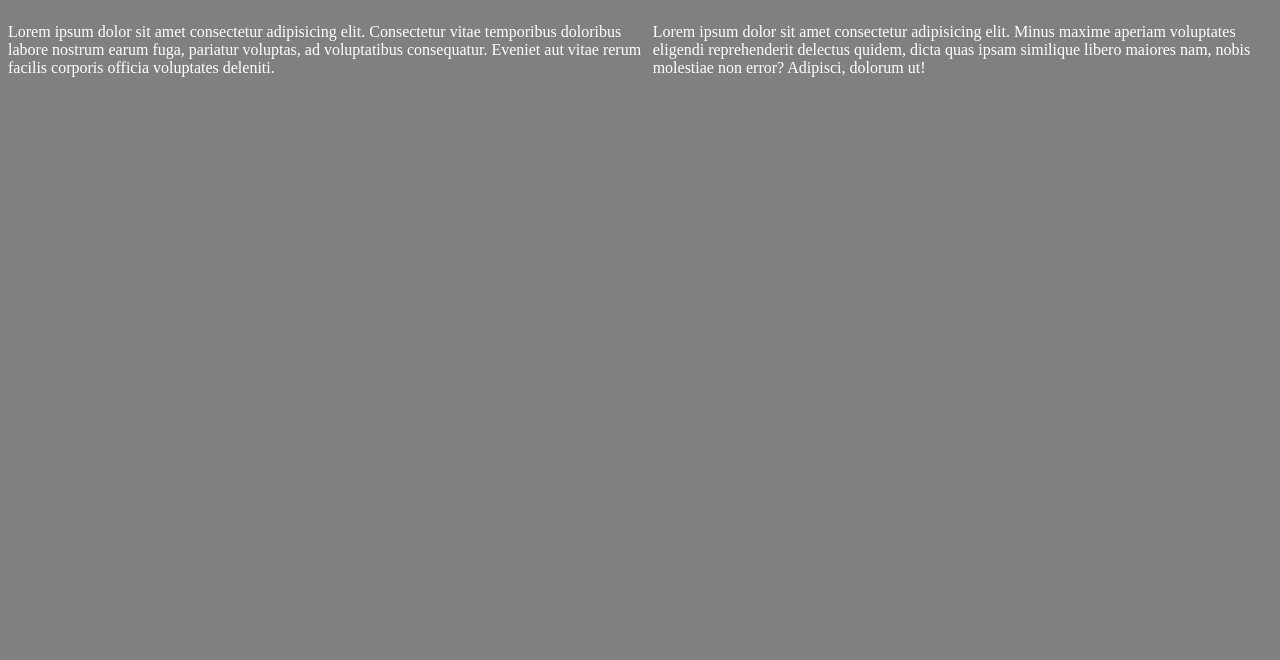
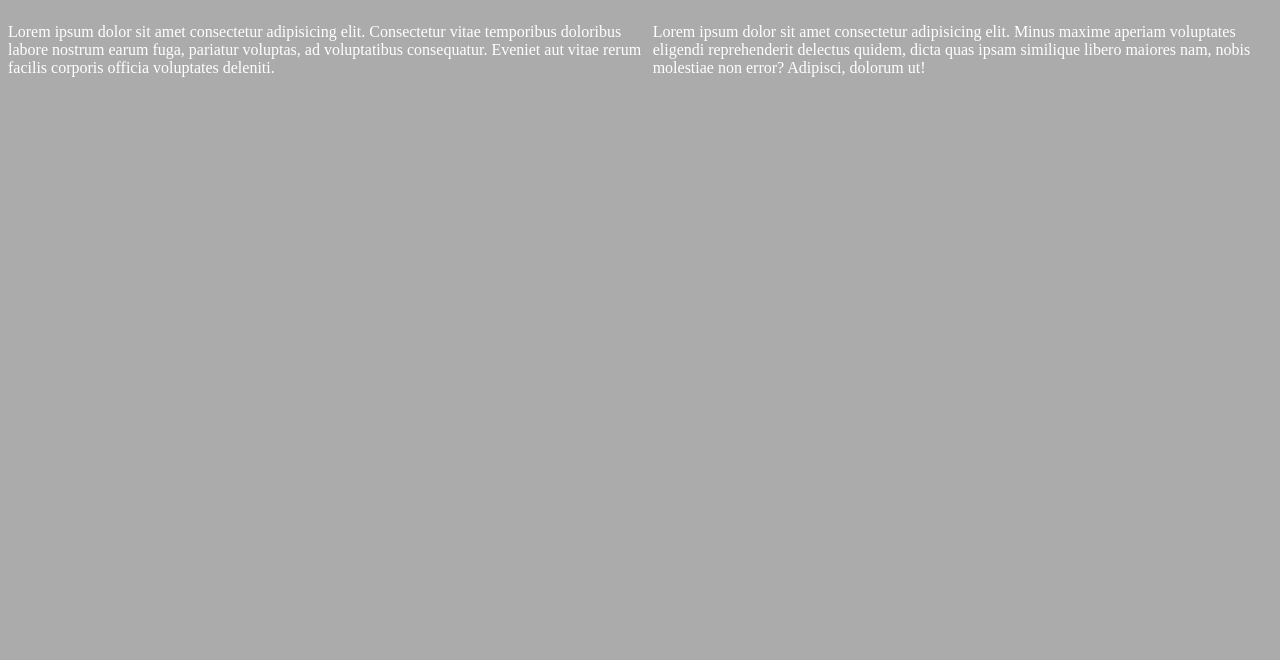
Before and after one commit to MauriBarrientos/Grupo-3, a plain HTML site: page augustochavesfiore/index.html in a window 1280 px wide. Shown: the part 81-741 px from the top of the page. Drawn offline with Linux system fonts and the light colour scheme.

Commit message:
Web Semantica

```diff
--- a/augustochavesfiore/style.css
+++ b/augustochavesfiore/style.css
@@ -1,5 +1,5 @@
 body{
-    background-color: grey;
+    background-color: rgba(128, 128, 128, 0.658);
     color: white;
 }
 
```
